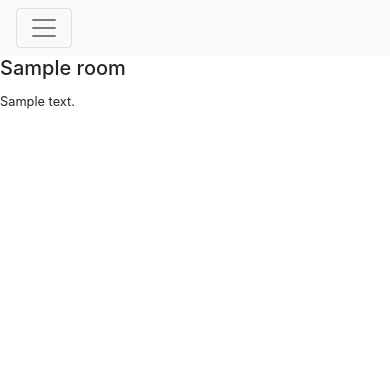
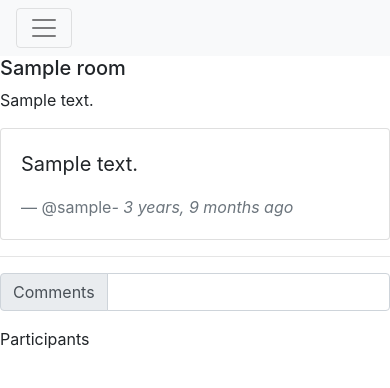
Before and after one commit to tanmaycodes13/Discusshive, a Django app: page /room/1/ in a window 390 px wide. Shown: the top 388 px of the page. Run offline with Django 3.2, Linux system fonts and the light colour scheme; a user stored in the database is signed in; tables that the repository leaves empty hold one stand-in row (values such as "Sample post").

Commit message:
Adding room configurations

```diff
--- a/core/templates/core/room.html
+++ b/core/templates/core/room.html
@@ -1,9 +1,42 @@
 {% extends 'main.html' %}
 
 {% block content %}
-<div>
-    <h5>{{rooms.name}}</h5>
-    <small>{{rooms.description}}</small>
-</div>
+<div class="row">
+    <div class="col-sm-8">
+        <div>
+            <h5>{{rooms.name}}</h5>
+            <p>{{rooms.description}}</p>
+        </div>
+
+        {% if request.user.is_authenticated %}
+            {% if room_messages %}
+            {% for room_message in room_messages %}
+                <div class="card">
+                    <div class="card-body">
+                    <blockquote class="blockquote mb-0">
+                        <p>{{room_message.body}}</p>
+                        <footer class="blockquote-footer">@{{room_message.user}}<cite title="Source Title">- {{room_message.created_at|timesince}} ago</cite></footer>
+                    </blockquote>
+                    </div>
+                </div>
+                <hr>
+            {% endfor %}
+            {% endif %}
+
+            <form action="{% url 'room' rooms.id %}" method="post">
+            {% csrf_token %}
+            <div class="input-group mb-3">
+                <div class="input-group-prepend">
+                <span class="input-group-text" id="inputGroup-sizing-default">Comments</span>
+                </div>
+                <input type="text" class="form-control" name="body" aria-label="Default" aria-describedby="inputGroup-sizing-default">
+            </div>
+            </form>
+        {% endif %}
+    </div>
+    <div class="col-sm-4">
+        Participants
+    </div>
+  </div>
 
 {% endblock content %}
--- a/core/views.py
+++ b/core/views.py
@@ -68,10 +68,21 @@ def get_count(instance):
     return instance.count()
 
 
+@login_required(login_url="login")
 def room(request, pk):
     room_context = None
     room_context = Room.objects.get(id=pk)
-    return render(request, "core/room.html", context={"rooms": room_context})
+    room_messages = room_context.messages_set.all().order_by("-created_at")
+    if request.method == "POST":
+        message = Messages.objects.create(
+            user=request.user, room=room_context, body=request.POST.get("body")
+        )
+        return redirect("room", pk)
+    return render(
+        request,
+        "core/room.html",
+        context={"rooms": room_context, "room_messages": room_messages},
+    )
 
 
 @login_required(login_url="login")
--- a/disuss_hive/settings.py
+++ b/disuss_hive/settings.py
@@ -11,6 +11,7 @@ https://docs.djangoproject.com/en/3.2/ref/settings/
 """
 
 from pathlib import Path
+import os
 
 # Build paths inside the project like this: BASE_DIR / 'subdir'.
 BASE_DIR = Path(__file__).resolve().parent.parent
@@ -123,6 +124,10 @@ USE_TZ = True
 # Static files (CSS, JavaScript, Images)
 # https://docs.djangoproject.com/en/3.2/howto/static-files/
 
+PROJECT_DIR = os.path.dirname(os.path.abspath(__file__))
+
+STATIC_ROOT = os.path.join(PROJECT_DIR, "static")
+
 STATIC_URL = "/static/"
 
 # Default primary key field type
```
